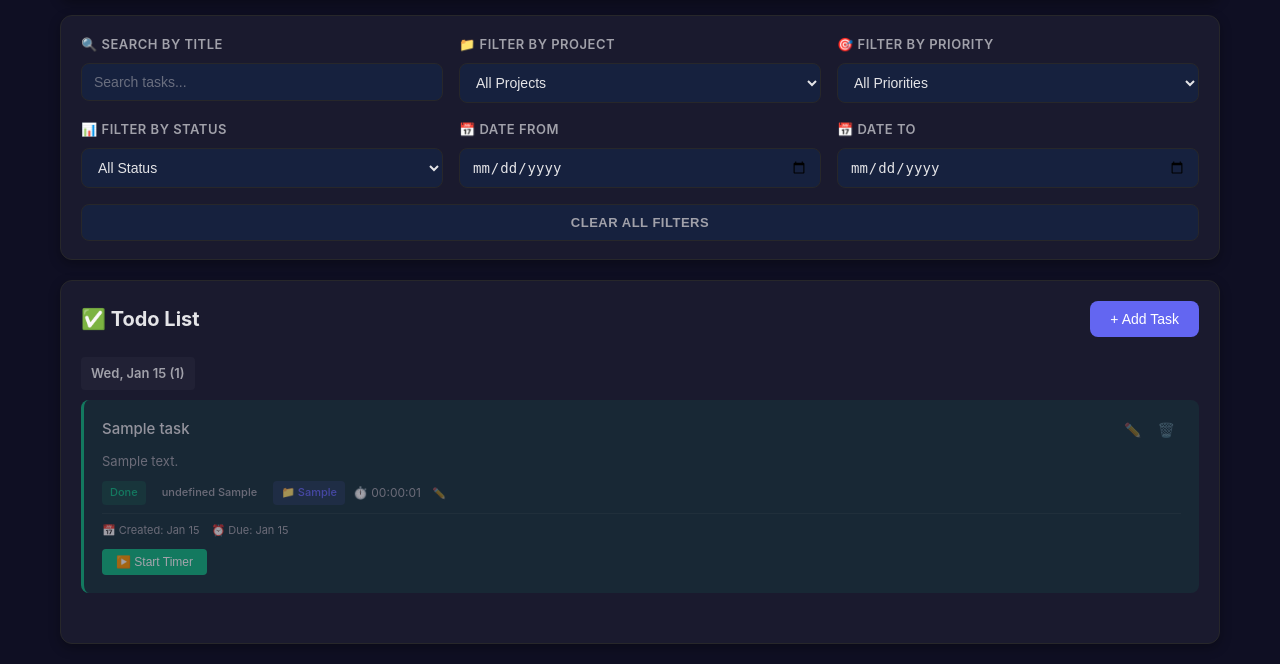
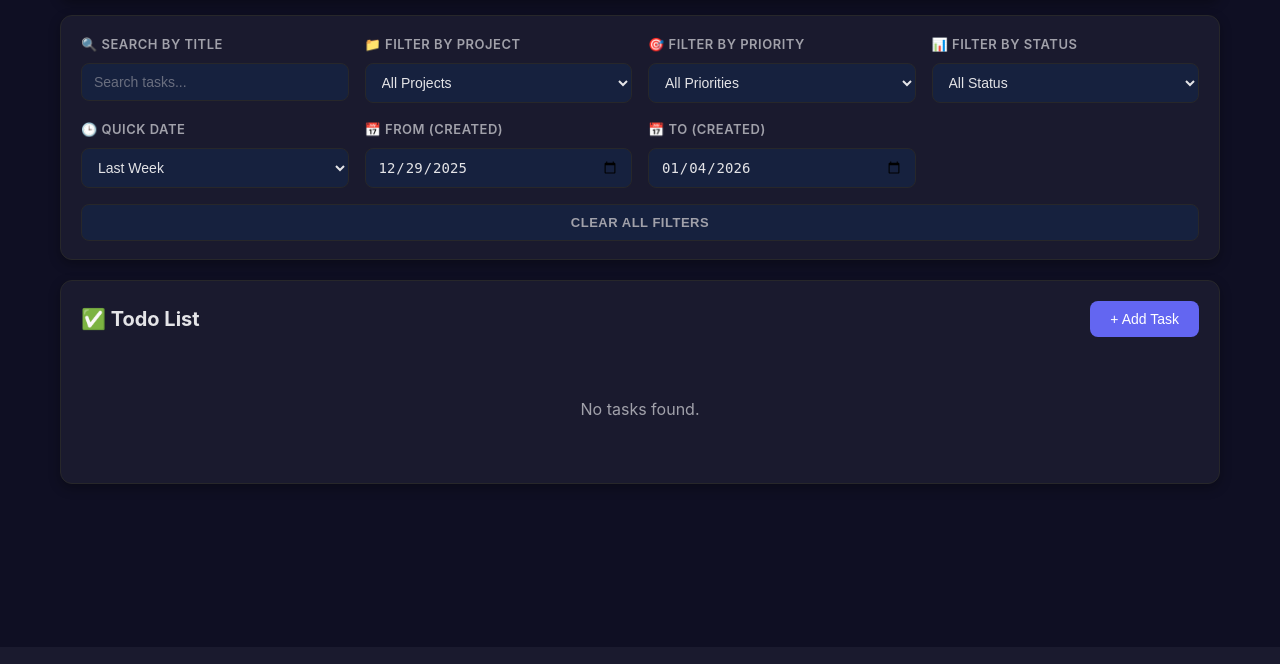
Before and after one commit to syabana2/track-to-do, a Flask app: page / in a window 1280 px wide. Shown: the part 153-817 px from the top of the page. After the commit the page ends 648 px from the top, so only its background shows below. Run offline with Flask 3, Linux system fonts and the light colour scheme; tables that the repository leaves empty hold one stand-in row (values such as "Sample post"); data that the repository does not hold is empty; some libraries are stand-ins or nearby versions.

Commit message:
Add Quick Date filter and set default range to Last Week

```diff
--- a/static/script.js
+++ b/static/script.js
@@ -48,6 +48,7 @@ if (typeof marked !== 'undefined') {
 
 // Initialize app
 document.addEventListener('DOMContentLoaded', async () => {
+    initDefaultFilters();
     await loadTasks();
     await restoreActiveTimers();
     loadDashboard();
@@ -1183,6 +1184,60 @@ function populateProjectFilter() {
     projectFilter.value = currentValue;
 }
 
+function initDefaultFilters() {
+    const quickDate = document.getElementById('filter-quick-date');
+    if (quickDate) {
+        quickDate.value = 'last-week';
+        applyQuickDate(false); // Apply without re-rendering since tasks aren't loaded yet
+    }
+}
+
+function applyQuickDate(shouldApply = true) {
+    const quickDate = document.getElementById('filter-quick-date').value;
+    const dateFromInput = document.getElementById('filter-date-from');
+    const dateToInput = document.getElementById('filter-date-to');
+
+    if (!quickDate) return;
+
+    const now = new Date();
+    let fromDate = new Date();
+    let toDate = new Date();
+
+    // Set toDate to end of today
+    toDate.setHours(23, 59, 59, 999);
+
+    switch (quickDate) {
+        case 'today':
+            fromDate.setHours(0, 0, 0, 0);
+            break;
+        case 'yesterday':
+            fromDate.setDate(now.getDate() - 1);
+            fromDate.setHours(0, 0, 0, 0);
+            toDate.setDate(now.getDate() - 1);
+            toDate.setHours(23, 59, 59, 999);
+            break;
+        case 'last-week':
+            fromDate.setDate(now.getDate() - 6); // Last 7 days including today
+            fromDate.setHours(0, 0, 0, 0);
+            break;
+        case 'last-month':
+            fromDate.setDate(now.getDate() - 29); // Last 30 days including today
+            fromDate.setHours(0, 0, 0, 0);
+            break;
+        case 'last-year':
+            fromDate.setDate(now.getDate() - 364); // Last 365 days including today
+            fromDate.setHours(0, 0, 0, 0);
+            break;
+    }
+
+    dateFromInput.value = formatDateToLocalYMD(fromDate);
+    dateToInput.value = formatDateToLocalYMD(toDate);
+
+    if (shouldApply) {
+        applyFilters();
+    }
+}
+
 function applyFilters() {
     const currentView = document.querySelector('.view[style="display: block;"]');
 
@@ -1205,6 +1260,7 @@ function clearFilters() {
     document.getElementById('filter-project').value = '';
     document.getElementById('filter-priority').value = '';
     document.getElementById('filter-status').value = '';
+    document.getElementById('filter-quick-date').value = '';
     document.getElementById('filter-date-from').value = '';
     document.getElementById('filter-date-to').value = '';
     applyFilters();
--- a/static/style.css
+++ b/static/style.css
@@ -721,7 +721,7 @@ body {
 
 .filters-container {
     display: grid;
-    grid-template-columns: repeat(3, 1fr);
+    grid-template-columns: repeat(4, 1fr);
     gap: 16px;
     padding: 18px 20px;
     background: var(--bg-secondary);
--- a/templates/index.html
+++ b/templates/index.html
@@ -56,11 +56,22 @@
                 </select>
             </div>
             <div class="filter-group">
-                <label>📅 Date From</label>
+                <label>🕒 Quick Date</label>
+                <select id="filter-quick-date" onchange="applyQuickDate()">
+                    <option value="">Custom Range</option>
+                    <option value="today">Today</option>
+                    <option value="yesterday">Yesterday</option>
+                    <option value="last-week" selected>Last Week</option>
+                    <option value="last-month">Last Month</option>
+                    <option value="last-year">Last Year</option>
+                </select>
+            </div>
+            <div class="filter-group">
+                <label>📅 From (Created)</label>
                 <input type="date" id="filter-date-from" onchange="applyFilters()">
             </div>
             <div class="filter-group">
-                <label>📅 Date To</label>
+                <label>📅 To (Created)</label>
                 <input type="date" id="filter-date-to" onchange="applyFilters()">
             </div>
             <div class="filter-group filter-actions" style="grid-column: 1 / -1; justify-content: center; display: flex;">
```
